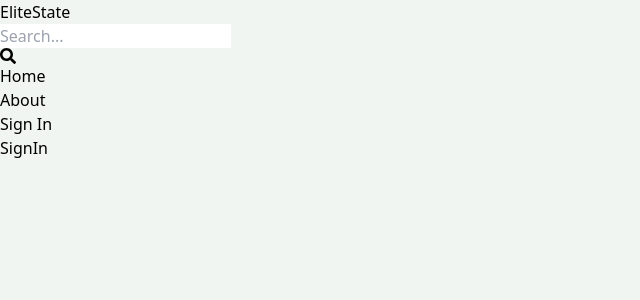
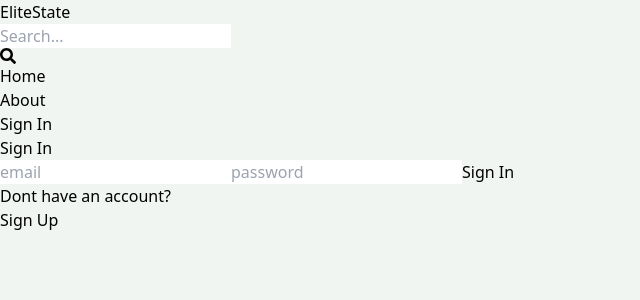
Before and after one commit to Akshayraut9595/WAD-Project, a React (Vite) app in the folder client/: page /sign-in in a window 1280 px wide. Shown: the top 300 px of the page, without its empty margins (0-640 px from the left). Built offline with nearby package versions, Linux system fonts and the light colour scheme.

Commit message:
complete sign in page functionality

```diff
--- a/client/src/pages/SignIn.jsx
+++ b/client/src/pages/SignIn.jsx
@@ -1,9 +1,80 @@
-import React from 'react'
+import { set } from "mongoose";
+import React, { useState } from "react";
+import { Link, useNavigate } from "react-router-dom";
+
 
 function SignIn() {
+  const [formData, setFormData] = useState({});
+  const [error, setError] = useState(null);
+  const [loading, setLoading] = useState(false);
+  const navigate = useNavigate();
+  const handleChange = (e) => {
+    setFormData({
+      ...formData,
+      [e.target.id]: e.target.value,
+    });
+  };
+
+  const handleSubmit = async (e) => {
+    e.preventDefault();
+    try {
+      setLoading(true);
+      const res = await fetch("/api/auth/signin", {
+        method: "POST",
+        headers: {
+          "Content-Type": "application/json",
+        },
+        body: JSON.stringify(formData),
+      });
+      const data = await res.json();
+      if (data.success === false) {
+        setLoading(false);
+        setError(data.message);
+        return;
+      }
+      setLoading(false);
+      setError(null);
+      navigate('/');
+    } catch (error) {
+      setLoading(false);
+      setError(error.message);
+    }
+  };
   return (
-    <div>SignIn</div>
-  )
+    <div className="p-3 max-w-lg mx-auto">
+      <h1 className="text-3xl text-center font-semibold my-7">Sign In</h1>
+      <form onSubmit={handleSubmit} className="flex flex-col gap-4">
+        <input
+          type="email"
+          placeholder="email"
+          className="border p-3 rounded-lg"
+          id="email"
+          onChange={handleChange}
+        />
+        <input
+          type="password"
+          placeholder="password"
+          className="border p-3 rounded-lg"
+          id="password"
+          onChange={handleChange}
+        />
+        <button
+          disabled={loading}
+          className="bg-slate-700 text-white p-3 rounded-lg uppercase hover:opacity-95"
+        >
+          {loading ? "Loading" : "Sign In"}
+        </button>
+      </form>
+
+      <div className="flex gap-2 mt-5 items-center justify-center">
+        <p>Dont have an account?</p>
+        <Link to={"/sign-up"}>
+          <span className="text-blue-700">Sign Up</span>
+        </Link>
+      </div>
+      {error && <p className="text-red-500 mt-5 text-center">{error}</p>}
+    </div>
+  );
 }
 
-export default SignIn
+export default SignIn;
```
